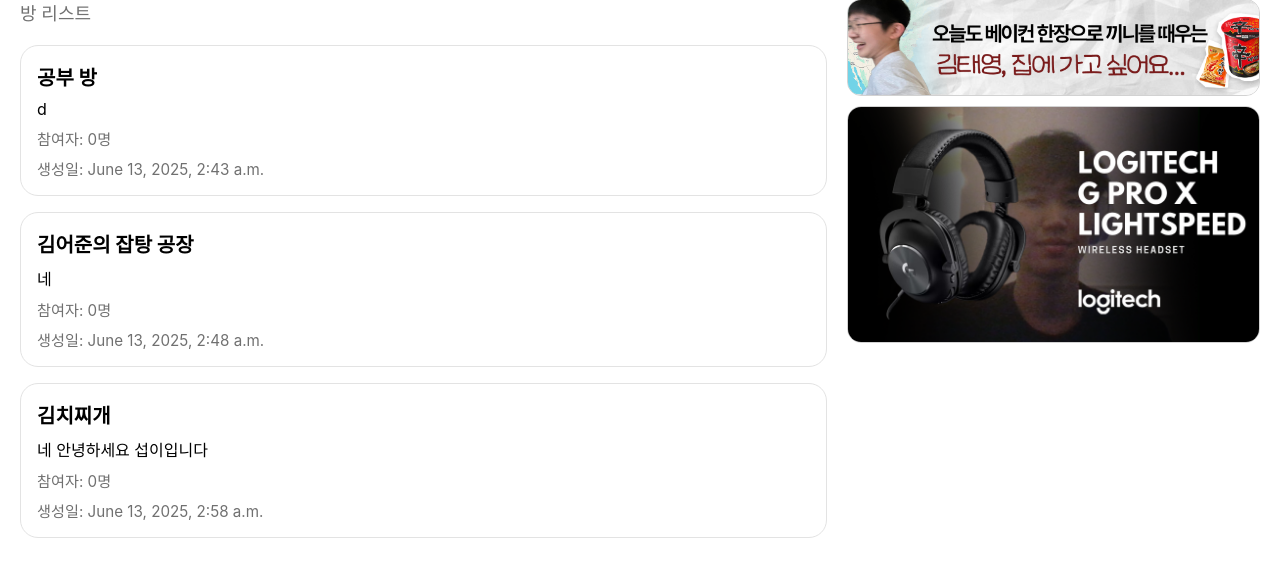
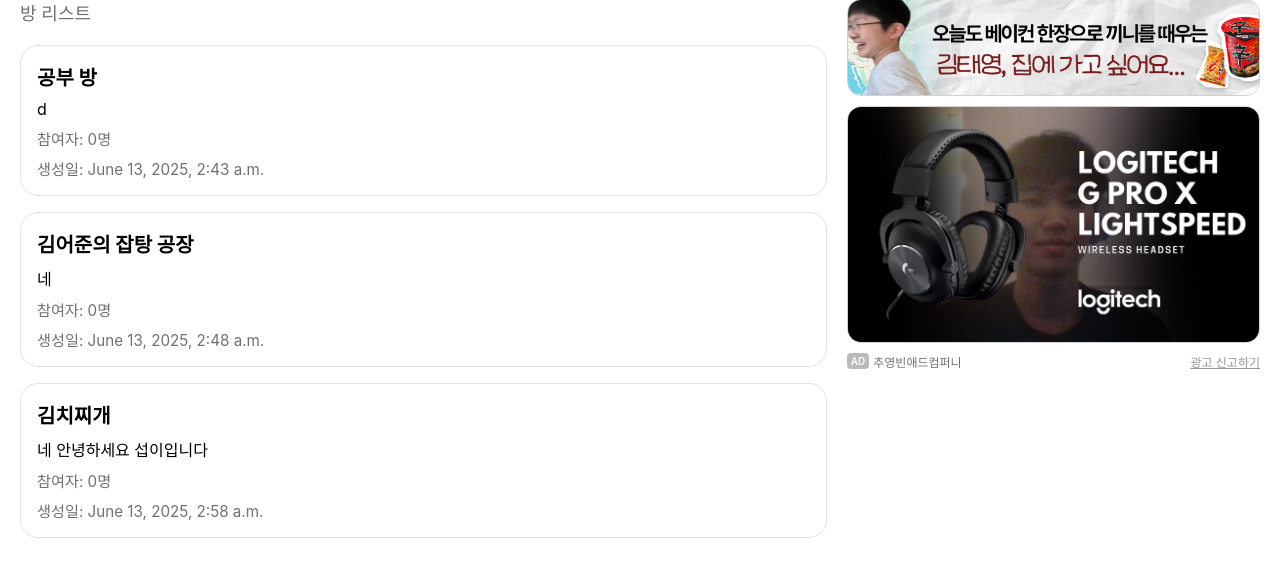
Before and after one commit to iamfiro/izone, a Django app: page / in a window 1280 px wide. Shown: the part 101-678 px from the top of the page. Run offline with Django 5.2, Linux system fonts and the light colour scheme; data comes from the database, SQL or seed files in the repository; some web fonts are replaced.

Commit message:
index.html에 광고 섹션 추가: 광고 컨테이너 및 스타일 정의, 광고 제목 및 신고 링크 포함

```diff
--- a/app/templates/index.html
+++ b/app/templates/index.html
@@ -46,6 +46,40 @@
 
             cursor: pointer;
         }
+
+        .ad-container {
+            display: flex;
+            justify-content: space-between;
+            align-items: center;
+        }
+
+        .ad-left {
+            display: flex;
+            align-items: center;
+            gap: 4px;
+        }
+
+        .ad-title {
+            background-color: #bababa;
+            border-radius: 4px;
+            color: #fff;
+
+            font-size: 10px;
+            font-weight: 600;
+
+            padding: 2px 4px;
+        }
+
+        .ad {
+            font-size: 12px;
+            color: #717171;
+        }
+
+        .ad-report {
+            font-size: 12px;
+            color: #969696;
+            text-decoration: underline;
+        }
     </style>
 </head>
 <body>
@@ -61,6 +95,13 @@
         <div class="right">
             <img src="{% static 'banner.png' %}" class="banner" />
             <img src="{% static 'banner2.png' %}" class="banner" />
+            <div class="ad-container">
+                <div class="ad-left">
+                    <span class="ad-title">AD</span>
+                    <span class="ad">추영빈애드컴퍼니</span>
+                </div>
+                <span class="ad-report">광고 신고하기</span>
+            </div>
         </div>
     </main>
 </body>
```
